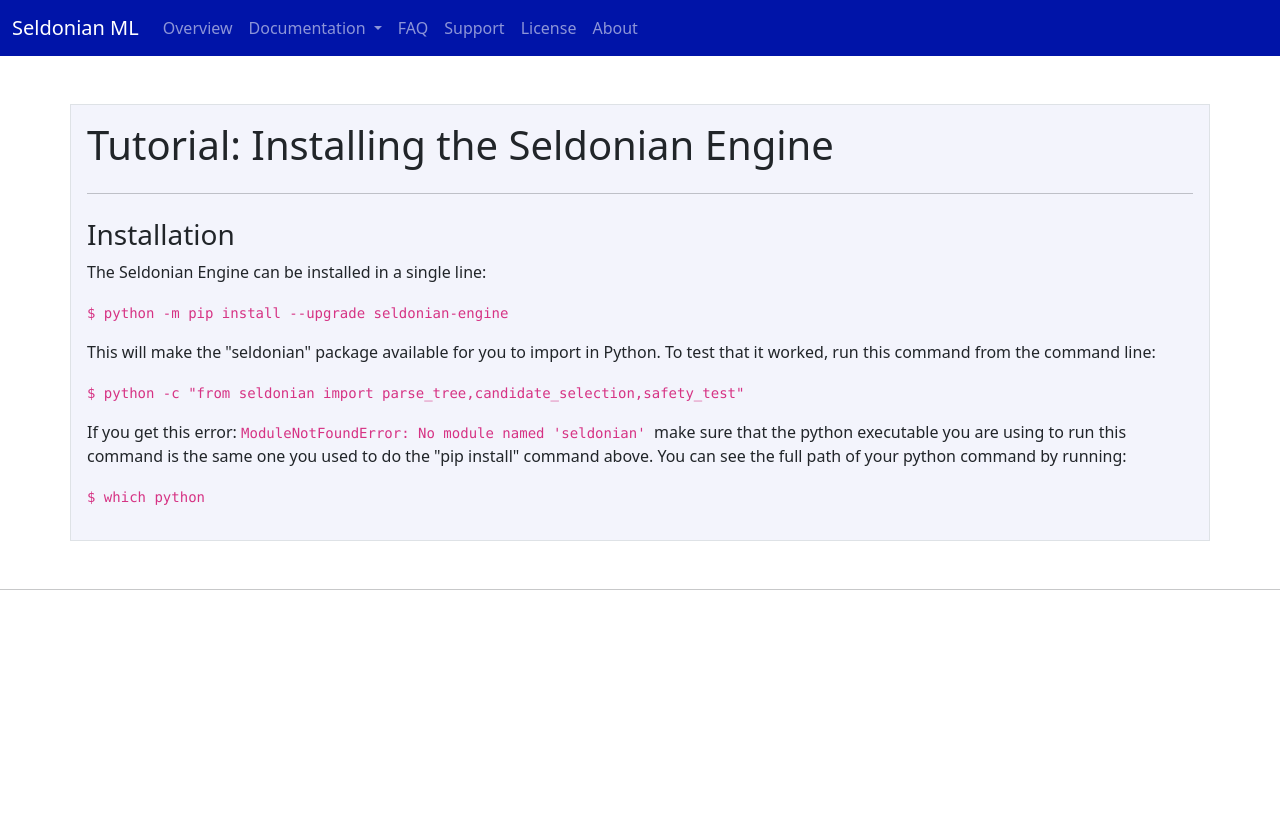
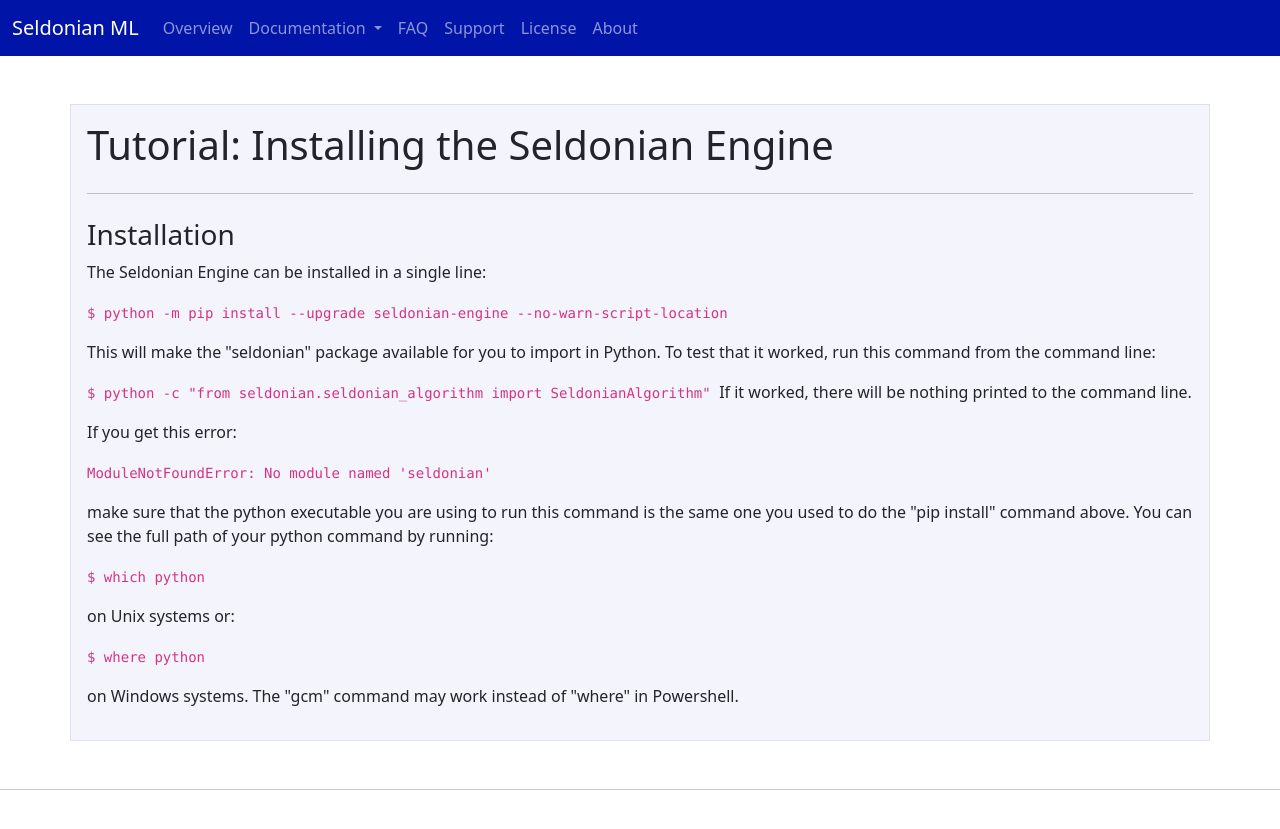
Before and after one commit to seldonian-framework/Tutorials, a Jekyll site: the page built from _tutorials/install_tutorial.md, in a window 1280 px wide. Shown: the top 829 px of the page. Built offline with Jekyll 4.4.1, drawn with Linux system fonts in a browser that asks for light colours.

Commit message:
add Windows-specific install instructions

```diff
--- a/_config.yml
+++ b/_config.yml
@@ -2,7 +2,7 @@
 title: "Seldonian Toolkit Tutorials"
 description: "Learn how to build Seldonian algorithms"
 permalink: "/stories/:title"
-url: https://seldonian.cs.umass.edu
+url: https://seldonian-toolkit.github.io/Tutorials
 relative_permalinks: false
 
 # build settings
--- a/_tutorials/install_tutorial.md
+++ b/_tutorials/install_tutorial.md
@@ -13,24 +13,42 @@ permalink: /tutorials/install_engine_tutorial/
     </p>
     <p>
         <code>
-        $ python -m pip install --upgrade seldonian-engine
+        $ python -m pip install --upgrade seldonian-engine --no-warn-script-location
         </code>
     </p>
     <p>
         This will make the "seldonian" package available for you to import in Python. To test that it worked, run this command from the command line:
     </p>
     <p> <code>
-        $  python -c "from seldonian import parse_tree,candidate_selection,safety_test"
-        </code>  </p>
+        $  python -c "from seldonian.seldonian_algorithm import SeldonianAlgorithm"
+        </code>
+        If it worked, there will be nothing printed to the command line.
+        </p>
     <p>
         If you get this error:
+    </p>
+    <p>
         <code>
         ModuleNotFoundError: No module named 'seldonian'
-        </code> make sure that the python executable you are using to run this command is the same one you used to do the "pip install" command above. You can see the full path of your python command by running:
+        </code>
+    </p>
+    <p>
+        make sure that the python executable you are using to run this command is the same one you used to do the "pip install" command above. You can see the full path of your python command by running:
     </p>
     <p>
         <code>
         $ which python
         </code>
     </p>
+    <p>
+        on Unix systems or:
+    </p>
+    <p>
+        <code>
+        $ where python
+        </code>
+    </p>
+    <p>
+        on Windows systems. The "gcm" command may work instead of "where" in Powershell.
+    </p>
 </div>
```
